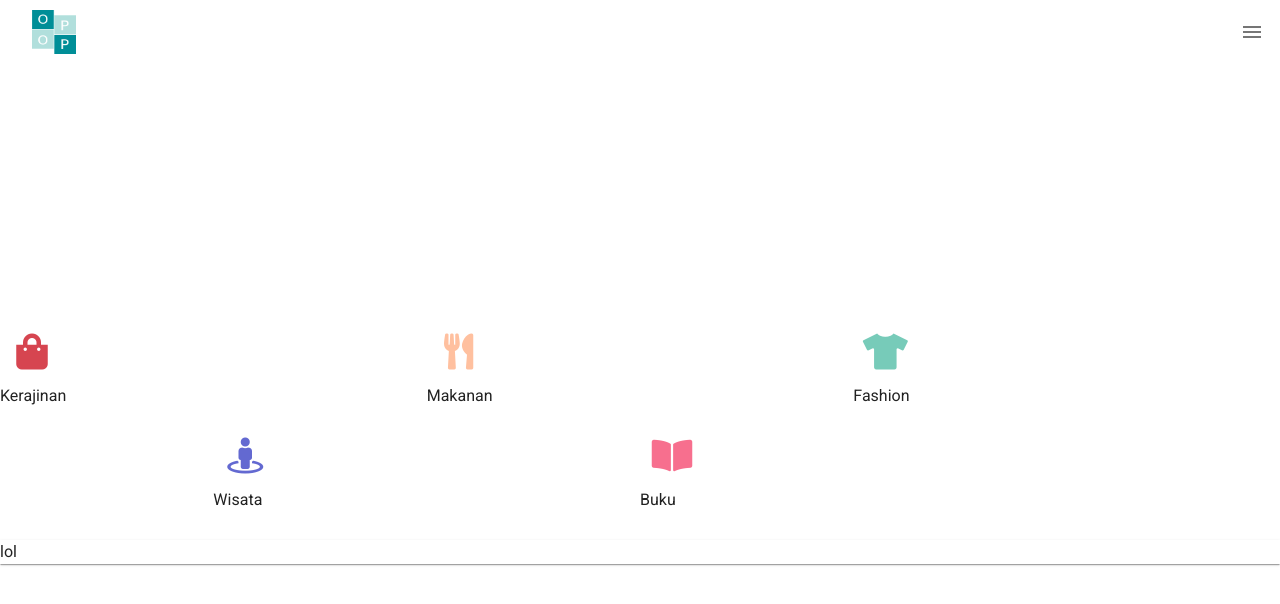
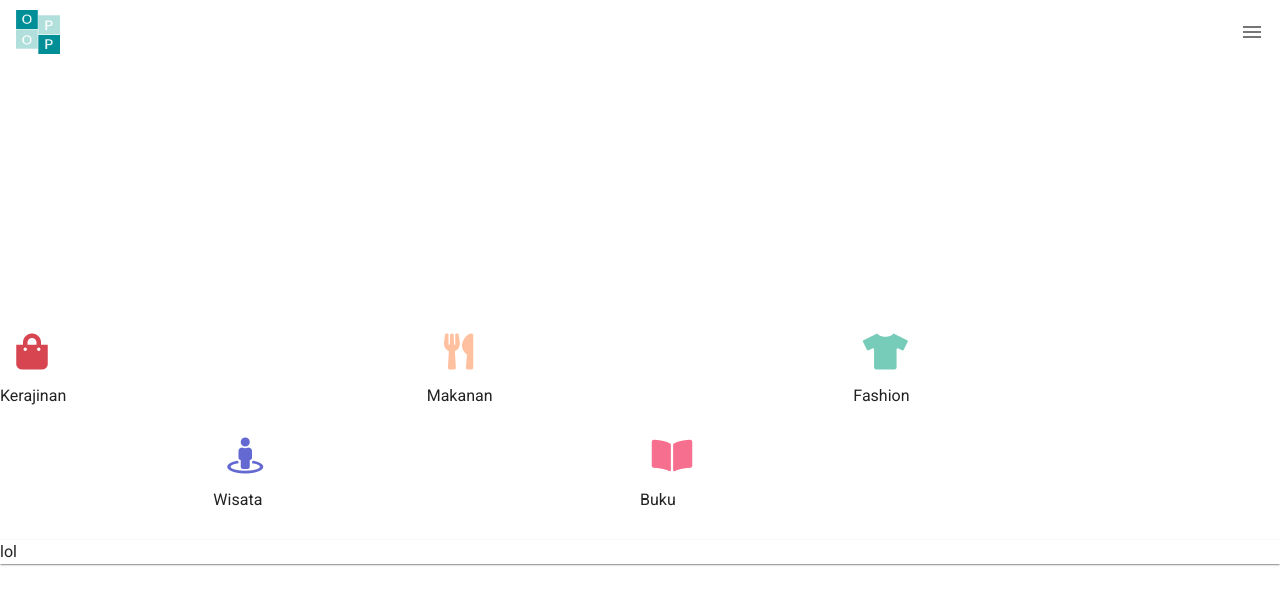
Before and after one commit to captainjex/tasik-opop, a Nuxt app: page / in a window 1280 px wide. Shown: the top 604 px of the page. Built offline with nearby package versions, Linux system fonts and the light colour scheme.

Commit message:
logo margin

```diff
--- a/layouts/default.vue
+++ b/layouts/default.vue
@@ -28,13 +28,7 @@
       fixed
       app
     >
-      <v-avatar
-        tile
-        class="ml-4"
-        size="44px"
-        style="cursor: pointer"
-        @click="$router.push('/')"
-      >
+      <v-avatar tile size="44px" style="cursor: pointer" @click="$router.push('/')">
         <img src="/app-logo.png" alt="logo">
       </v-avatar>
       <v-spacer />
```
